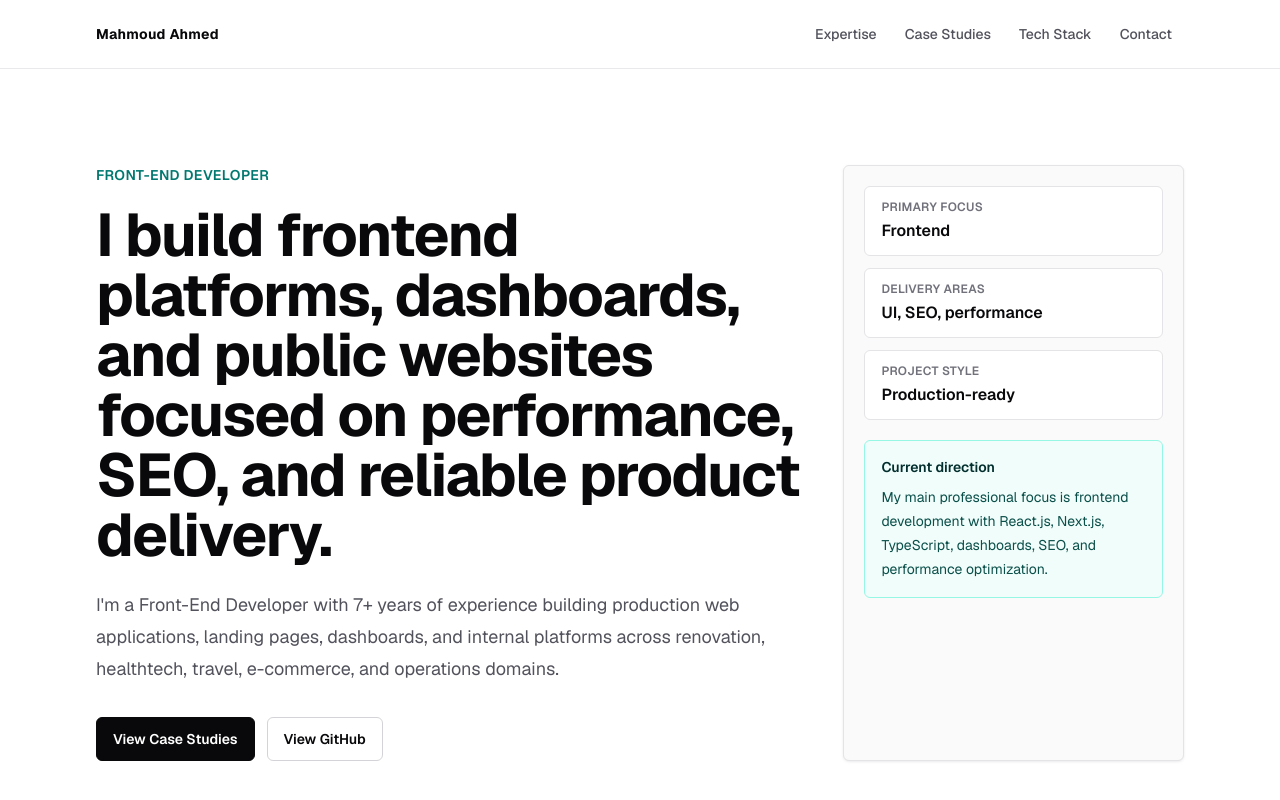
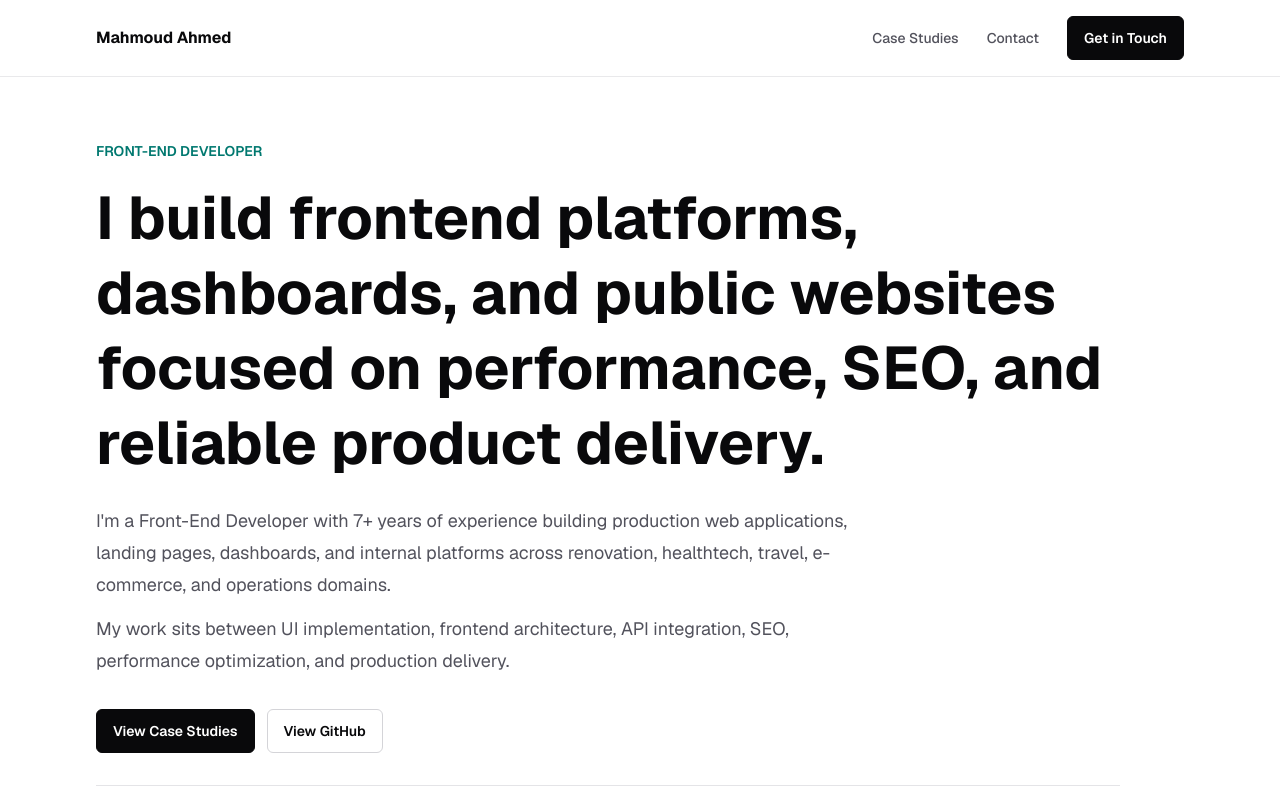
Before and after one commit to buttererror/mahmoud-portfolio, a Next.js app: page / in a window 1280 px wide. Shown: the top 800 px of the page. Built offline with nearby package versions, Linux system fonts and the light colour scheme.

Commit message:
feat(home): refine portfolio hero and navigation

```diff
--- a/src/app/page.tsx
+++ b/src/app/page.tsx
@@ -6,7 +6,7 @@ import { Section } from "@/components/sections/section";
 import { CtaLink } from "@/components/ui/cta-link";
 import { selectedCaseStudies } from "@/data/case-studies";
 import { contactLinks, heroLinks } from "@/data/links";
-import { homepageStats, profile } from "@/data/profile";
+import { profile } from "@/data/profile";
 import { expertiseItems, techStack } from "@/data/skills";
 
 export default function Home() {
@@ -14,45 +14,34 @@ export default function Home() {
     <div id="top" className="min-h-screen bg-zinc-50 text-zinc-950">
       <SiteHeader />
       <main>
-        <section className="border-b border-zinc-200 bg-white">
-          <div className="mx-auto grid w-full max-w-6xl gap-10 px-5 py-16 sm:px-6 sm:py-20 lg:grid-cols-[minmax(0,1.35fr)_minmax(320px,0.65fr)] lg:px-8 lg:py-24">
-            <div>
-              <p className="text-sm font-semibold uppercase tracking-wide text-teal-700">
+        <section aria-labelledby="hero-title" className="border-b border-zinc-200 bg-white">
+          <div className="mx-auto w-full max-w-6xl px-5 pb-4 pt-8 sm:px-6 sm:py-16 lg:px-8">
+            <div className="max-w-5xl">
+              <p className="text-sm font-semibold uppercase text-teal-700">
                 {profile.role}
               </p>
-              <h1 className="mt-5 max-w-4xl text-4xl font-bold tracking-tight text-zinc-950 sm:text-5xl lg:text-6xl">
+              <h1
+                id="hero-title"
+                className="mt-3 max-w-5xl text-[1.75rem] font-bold leading-tight text-zinc-950 sm:mt-5 sm:text-5xl lg:text-6xl"
+              >
                 {profile.headline}
               </h1>
-              <p className="mt-6 max-w-2xl text-lg leading-8 text-zinc-600">{profile.summary}</p>
-              <div className="mt-8 flex flex-col gap-3 sm:flex-row sm:flex-wrap">
+              <div className="mt-4 max-w-3xl space-y-2 text-sm leading-6 text-zinc-600 sm:mt-6 sm:space-y-3 sm:text-lg sm:leading-8">
+                <p>{profile.summary}</p>
+                <p>{profile.workFocus}</p>
+              </div>
+              <div className="mt-5 flex flex-wrap gap-3 sm:mt-8">
                 {heroLinks.map((link) => (
                   <CtaLink key={link.label} link={link} />
                 ))}
               </div>
-            </div>
-
-            <aside
-              aria-label="Portfolio focus summary"
-              className="rounded-md border border-zinc-200 bg-zinc-50 p-5 shadow-sm shadow-zinc-200/60"
-            >
-              <div className="grid gap-3">
-                {homepageStats.map((stat) => (
-                  <div
-                    key={stat.label}
-                    className="rounded-md border border-zinc-200 bg-white px-4 py-3"
-                  >
-                    <p className="text-xs font-semibold uppercase tracking-wide text-zinc-500">
-                      {stat.label}
-                    </p>
-                    <p className="mt-1 text-base font-semibold text-zinc-950">{stat.value}</p>
-                  </div>
+              <div className="mt-6 flex flex-wrap items-center gap-x-1 gap-y-1 border-t border-zinc-200 pt-4 sm:mt-8 sm:pt-5">
+                <span className="mr-3 text-sm font-medium text-zinc-500">Connect</span>
+                {contactLinks.map((link) => (
+                  <CtaLink key={link.label} link={link} variant="quiet" />
                 ))}
               </div>
-              <div className="mt-5 rounded-md border border-teal-200 bg-teal-50 px-4 py-4">
-                <p className="text-sm font-semibold text-teal-950">Current direction</p>
-                <p className="mt-2 text-sm leading-6 text-teal-900">{profile.careerDirection}</p>
-              </div>
-            </aside>
+            </div>
           </div>
         </section>
 
@@ -129,15 +118,14 @@ export default function Home() {
             <div className="rounded-md border border-zinc-200 bg-zinc-950 p-6 text-white sm:p-8">
               <div className="grid gap-6 lg:grid-cols-[1fr_auto] lg:items-center">
                 <div>
-                  <p className="text-sm font-semibold uppercase tracking-wide text-teal-300">
+                  <p className="text-sm font-semibold uppercase text-teal-300">
                     Contact
                   </p>
-                  <h2 className="mt-3 text-2xl font-bold tracking-tight sm:text-3xl">
+                  <h2 className="mt-3 text-2xl font-bold sm:text-3xl">
                     Interested in React, Next.js, dashboard, SEO, or performance work?
                   </h2>
                   <p className="mt-4 max-w-2xl text-sm leading-6 text-zinc-300">
-                    Final contact links are still being confirmed. Placeholder states are visible
-                    here so the layout can be reviewed without inventing links.
+                    {profile.contactMessage}
                   </p>
                 </div>
                 <div className="flex flex-wrap gap-3">
--- a/src/components/layout/site-header.tsx
+++ b/src/components/layout/site-header.tsx
@@ -1,27 +1,32 @@
-import { navigationLinks } from "@/data/links";
+import { CtaLink } from "@/components/ui/cta-link";
+import { headerContactLink, navigationLinks } from "@/data/links";
 import { profile } from "@/data/profile";
 
 export function SiteHeader() {
   return (
     <header className="sticky top-0 z-20 border-b border-zinc-200/80 bg-white/90 backdrop-blur">
-      <div className="mx-auto flex w-full max-w-6xl items-center justify-between px-5 py-4 sm:px-6 lg:px-8">
+      <div className="mx-auto flex w-full max-w-6xl flex-wrap items-center justify-between gap-x-4 gap-y-2 px-5 py-3 sm:px-6 md:flex-nowrap md:py-4 lg:px-8">
         <a
           href="#top"
-          className="text-sm font-bold tracking-wide text-zinc-950 focus-visible:outline focus-visible:outline-2 focus-visible:outline-offset-4 focus-visible:outline-zinc-950"
+          className="text-sm font-bold text-zinc-950 focus-visible:outline focus-visible:outline-2 focus-visible:outline-offset-4 focus-visible:outline-zinc-950 sm:text-base"
         >
           {profile.name}
         </a>
-        <nav aria-label="Primary navigation" className="hidden items-center gap-1 md:flex">
+        <nav
+          aria-label="Primary navigation"
+          className="order-3 flex w-full items-center gap-1 border-t border-zinc-200 pt-2 md:order-none md:ml-auto md:w-auto md:border-0 md:pt-0"
+        >
           {navigationLinks.map((link) => (
             <a
               key={link.label}
-              href={link.href ?? "#"}
+              href={link.href}
               className="rounded-md px-3 py-2 text-sm font-medium text-zinc-600 transition-colors hover:bg-zinc-100 hover:text-zinc-950 focus-visible:outline focus-visible:outline-2 focus-visible:outline-offset-2 focus-visible:outline-zinc-950"
             >
               {link.label}
             </a>
           ))}
         </nav>
+        <CtaLink link={headerContactLink} />
       </div>
     </header>
   );
--- a/src/components/sections/section.tsx
+++ b/src/components/sections/section.tsx
@@ -14,11 +14,11 @@ export function Section({ id, eyebrow, title, description, children }: SectionPr
       <div className="mx-auto w-full max-w-6xl px-5 sm:px-6 lg:px-8">
         <div className="mb-8 max-w-3xl">
           {eyebrow ? (
-            <p className="mb-3 text-sm font-semibold uppercase tracking-wide text-teal-700">
+            <p className="mb-3 text-sm font-semibold uppercase text-teal-700">
               {eyebrow}
             </p>
           ) : null}
-          <h2 className="text-2xl font-bold tracking-tight text-zinc-950 sm:text-3xl">{title}</h2>
+          <h2 className="text-2xl font-bold text-zinc-950 sm:text-3xl">{title}</h2>
           {description ? <p className="mt-4 text-base leading-7 text-zinc-600">{description}</p> : null}
         </div>
         {children}
--- a/src/data/links.ts
+++ b/src/data/links.ts
@@ -5,12 +5,20 @@ export type PortfolioLink = {
   isExternal?: boolean;
 };
 
-export const navigationLinks: PortfolioLink[] = [
-  { label: "Expertise", href: "#expertise" },
+export type ResolvedPortfolioLink = Omit<PortfolioLink, "href"> & {
+  href: string;
+};
+
+export const navigationLinks: ResolvedPortfolioLink[] = [
   { label: "Case Studies", href: "#case-studies" },
-  { label: "Tech Stack", href: "#tech-stack" },
   { label: "Contact", href: "#contact" },
 ];
+
+export const headerContactLink: PortfolioLink = {
+  label: "Get in Touch",
+  href: "#contact",
+  isPrimary: true,
+};
 
 export const heroLinks: PortfolioLink[] = [
   { label: "View Case Studies", href: "#case-studies", isPrimary: true },
--- a/src/data/profile.ts
+++ b/src/data/profile.ts
@@ -18,9 +18,3 @@ export const profile = {
   footerNote:
     "Front-End Developer focused on React.js, Next.js, TypeScript, dashboards, SEO, performance, and reliable frontend delivery.",
 };
-
-export const homepageStats = [
-  { label: "Primary focus", value: "Frontend" },
-  { label: "Delivery areas", value: "UI, SEO, performance" },
-  { label: "Project style", value: "Production-ready" },
-];
```
